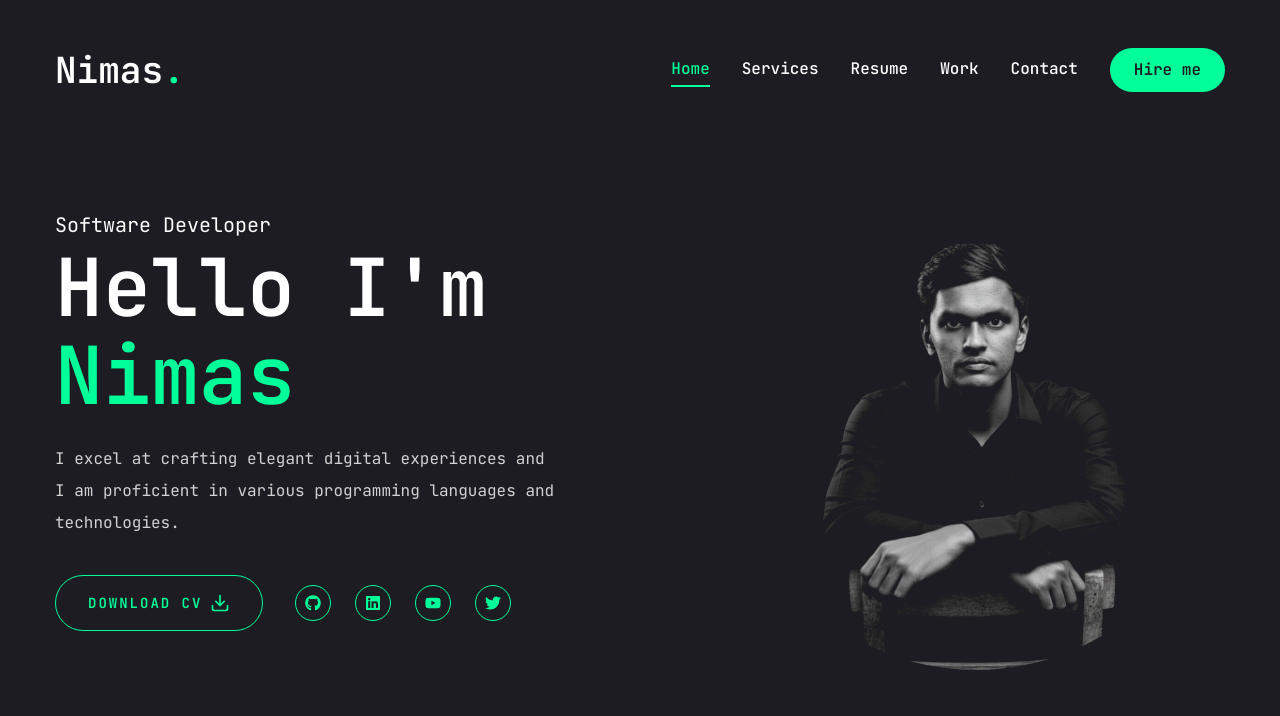
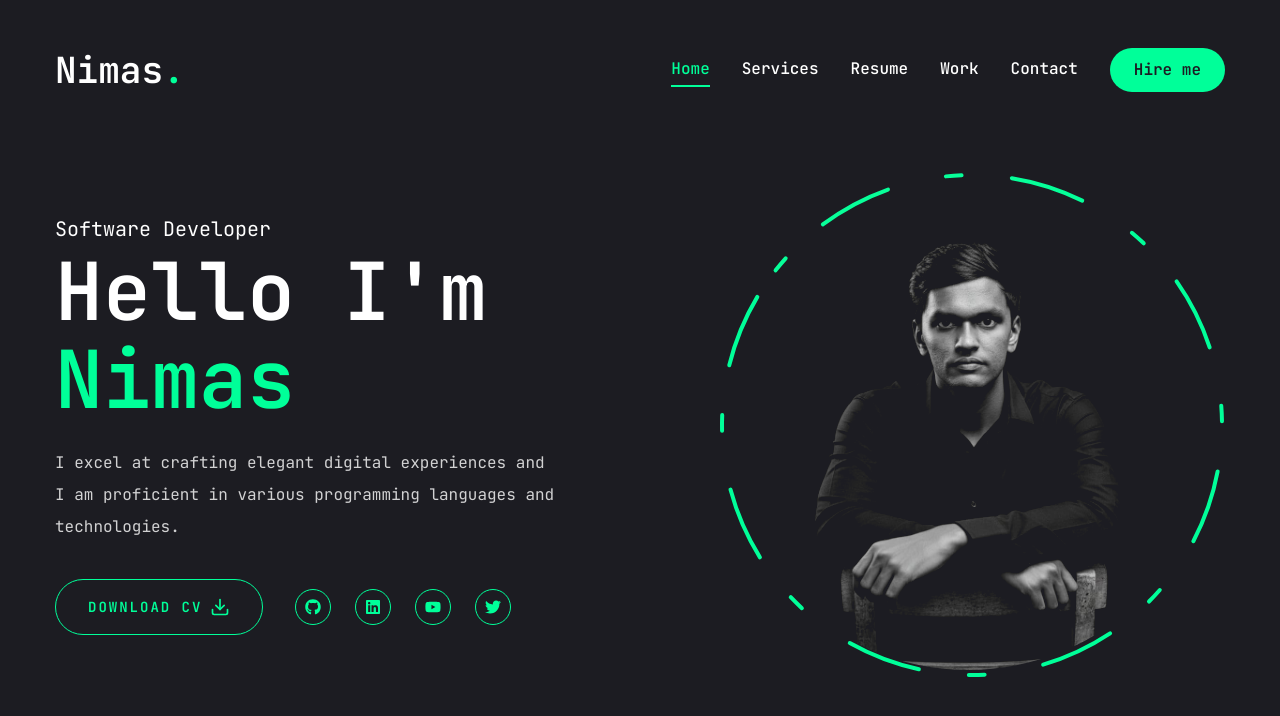
Before and after one commit to Kafoor-Nimas/my-portfolio, a Next.js app: page / in a window 1280 px wide. Shown: the top 716 px of the page. Built offline with nearby package versions, Linux system fonts and the light colour scheme.

Commit message:
Completed hero section with graet motion

```diff
--- a/app/page.jsx
+++ b/app/page.jsx
@@ -9,7 +9,7 @@
       <div className="container mx-auto h-full">
         <div className="flex flex-col xl:flex-row items-center justify-between xl:pt-8 xl:pb-24">
           {/* text */}
-          <div className="text-center xl:text-left">
+          <div className="text-center xl:text-left order-2 xl:order-none">
             <span className="text-xl">Software Developer</span>
             <h1 className="h1 mb-6">
               Hello I'm <br />
@@ -39,8 +39,8 @@
           </div>
 
           {/* photo */}
-          <div>
-            <Photo/>
+          <div className="order-1 xl:order-none mb-8 xl:mb-0">
+            <Photo />
           </div>
         </div>
       </div>
--- a/components/Photo.jsx
+++ b/components/Photo.jsx
@@ -12,13 +12,14 @@
           transition: { delay: 2, duration: 0.4, ease: "easeIn" },
         }}
       >
+        {/* image */}
         <motion.div
           initial={{ opacity: 0 }}
           animate={{
             opacity: 1,
             transition: { delay: 2.4, duration: 0.4, ease: "easeInOut" },
           }}
-          className="w-[298px] h-[298px] xl:w-[498px] xl:h-[498px] mix-blend-lighten"
+          className="w-[298px] h-[298px] xl:w-[498px] xl:h-[498px] mix-blend-lighten absolute"
         >
           <Image
             src="/assets/photo2.jpeg"
@@ -29,6 +30,34 @@
             className="object-contain rounded-full "
           />
         </motion.div>
+
+        {/* circle */}
+        <motion.svg
+          className="w-[300px] xl:w-[506px] h-[300px] xl:h-[506px]"
+          fill="transparent"
+          viewBox="0 0 506 506"
+          xmlns="http://www.w3.org/2000/svg"
+        >
+          <motion.circle
+            cx="253"
+            cy="253"
+            r="250"
+            stroke="#00ff99"
+            strokeWidth="4"
+            strokeLinecap="round"
+            strokeLinejoin="round"
+            initial={{ strokeDasharray: "24 10 0 0" }}
+            animate={{
+              strokeDasharray: ["15 120 25 25", "16 25 92 72", "4 250 22 22"],
+              rotate: [120, 360],
+            }}
+            transition={{
+              duration: 20,
+              repeat: Infinity,
+              repeatType: "reverse",
+            }}
+          />
+        </motion.svg>
       </motion.div>
     </div>
   );
```
